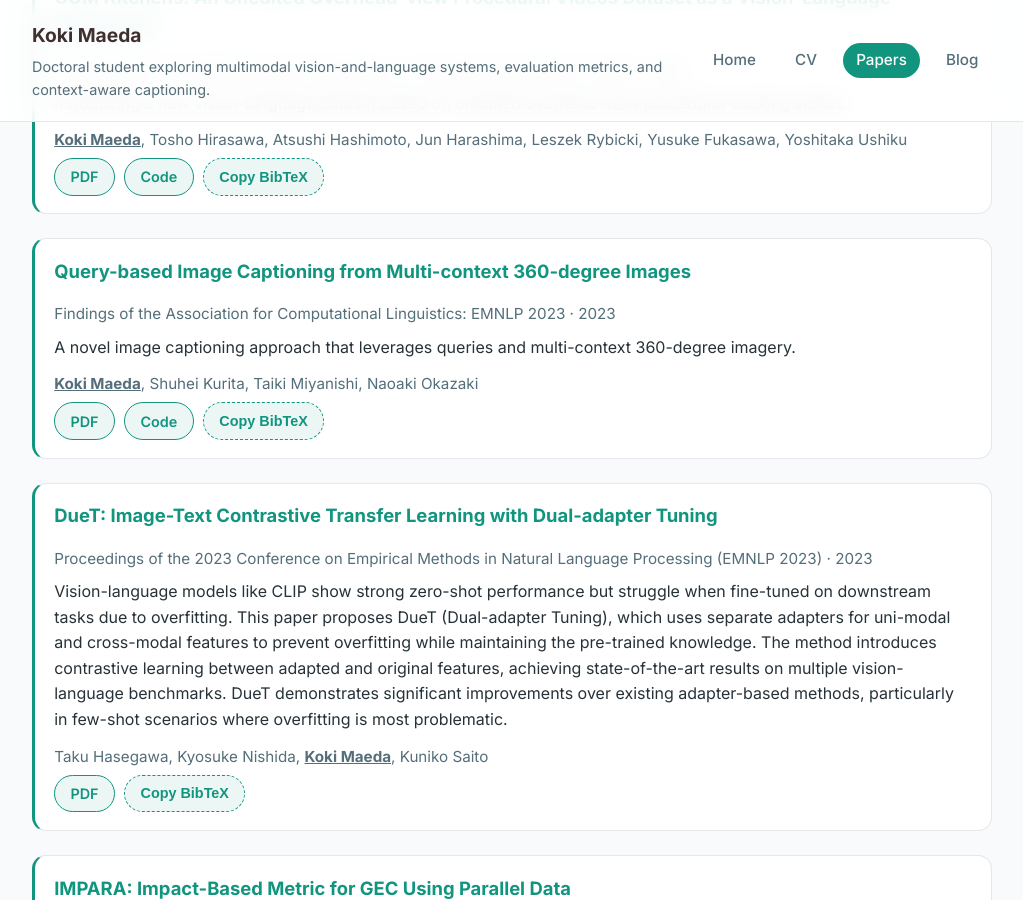
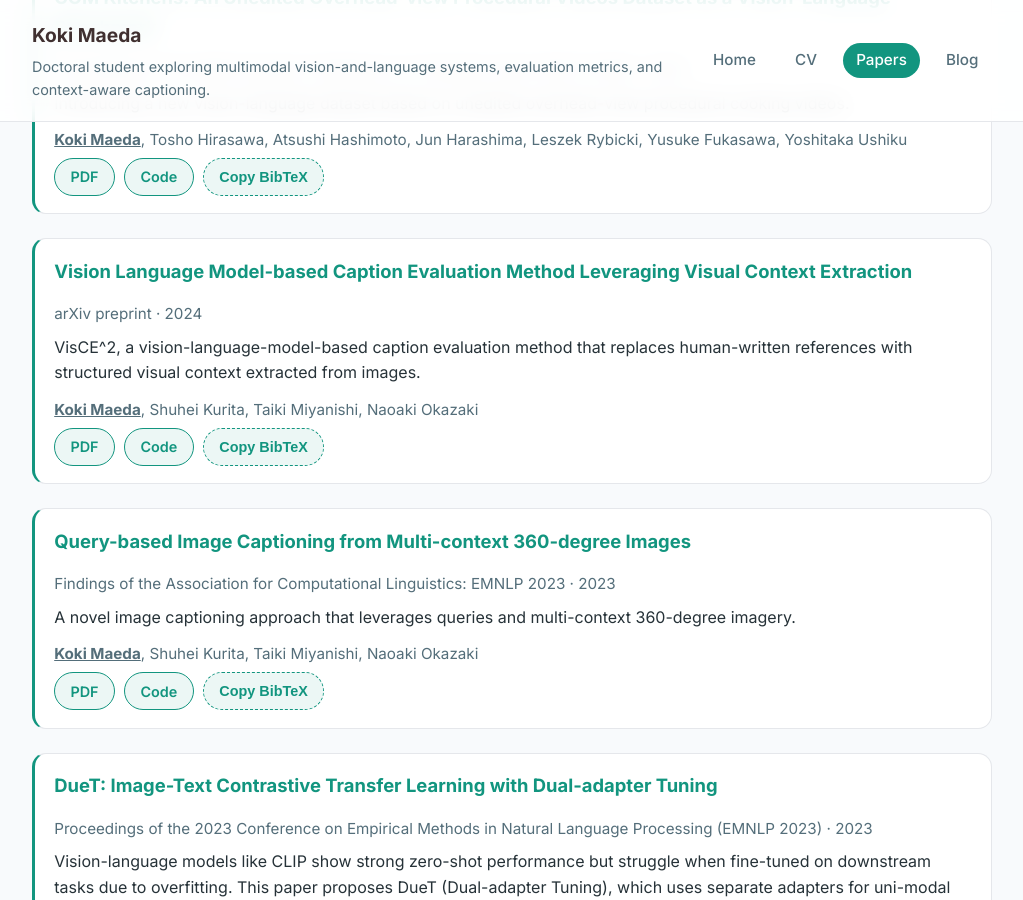
Before and after one commit to Silviase/silviase.github.io, a Jekyll site: the page built from pages/papers.md, in a window 1280 px wide and 900 px high, scrolled down 1804 px. Shown: the whole window, without its empty margins (128-1151 px from the left). Built offline with Jekyll 4.4.1, drawn with Linux system fonts in a browser that asks for light colours.

Commit message:
Add VisCE arXiv publication

```diff
--- a/_data/cv_publications.yml
+++ b/_data/cv_publications.yml
@@ -33,6 +33,9 @@ international:
     date: '2024'
     page_count: '22 pages'
     column: 'Single column'
+  - id: 2024_visce2
+    date: 'February 2024'
+    pages: 'arXiv preprint'
   - id: 2023_quic360
     date: '2023'
     pages: 'pages 6940–6954'
--- /dev/null
+++ b/_papers/2024_visce2.md
@@ -0,0 +1,34 @@
+---
+title: 'Vision Language Model-based Caption Evaluation Method Leveraging Visual Context Extraction'
+authors:
+  - Koki Maeda
+  - Shuhei Kurita
+  - Taiki Miyanishi
+  - Naoaki Okazaki
+venue: arXiv preprint
+description: VisCE^2, a vision-language-model-based caption evaluation method that replaces human-written references with structured visual context extracted from images.
+date: 2024-02-28
+type: international
+pdf: https://arxiv.org/pdf/2402.17969
+code_link: https://github.com/Silviase/VisCE2
+bibtex: |
+  @misc{maeda2024vision,
+    title={Vision Language Model-based Caption Evaluation Method Leveraging Visual Context Extraction},
+    author={Koki Maeda and Shuhei Kurita and Taiki Miyanishi and Naoaki Okazaki},
+    year={2024},
+    eprint={2402.17969},
+    archivePrefix={arXiv},
+    primaryClass={cs.CV},
+    url={https://arxiv.org/abs/2402.17969}
+  }
+---
+
+## Abstract
+
+Given the accelerating progress of vision and language modeling, accurate evaluation of machine-generated image captions remains critical. Conventional metrics often rely on lexical overlap or embedding similarity and struggle to capture finer quality differences aligned with human judgment.
+
+This paper presents VisCE^2, a vision-language-model-based caption evaluation method that leverages visual context extraction. By structuring image content such as objects, attributes, and relationships, the method replaces human-written references with richer contextual cues and improves caption assessment.
+
+## Results
+
+The paper reports that VisCE^2 outperforms conventional pretrained caption-evaluation metrics on multiple meta-evaluation datasets and shows stronger consistency with human preferences.
```
